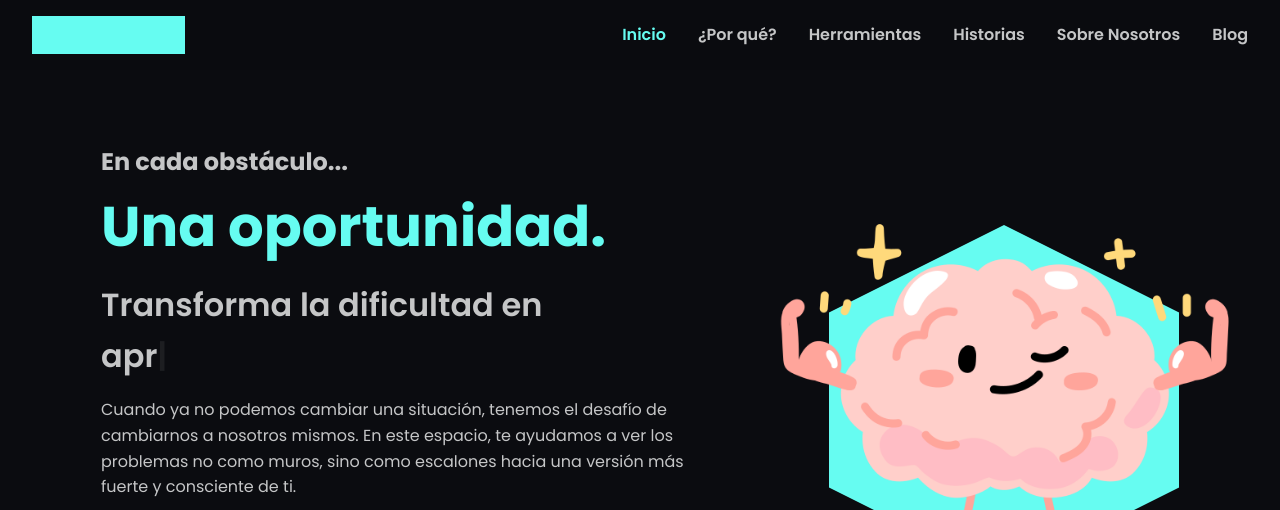
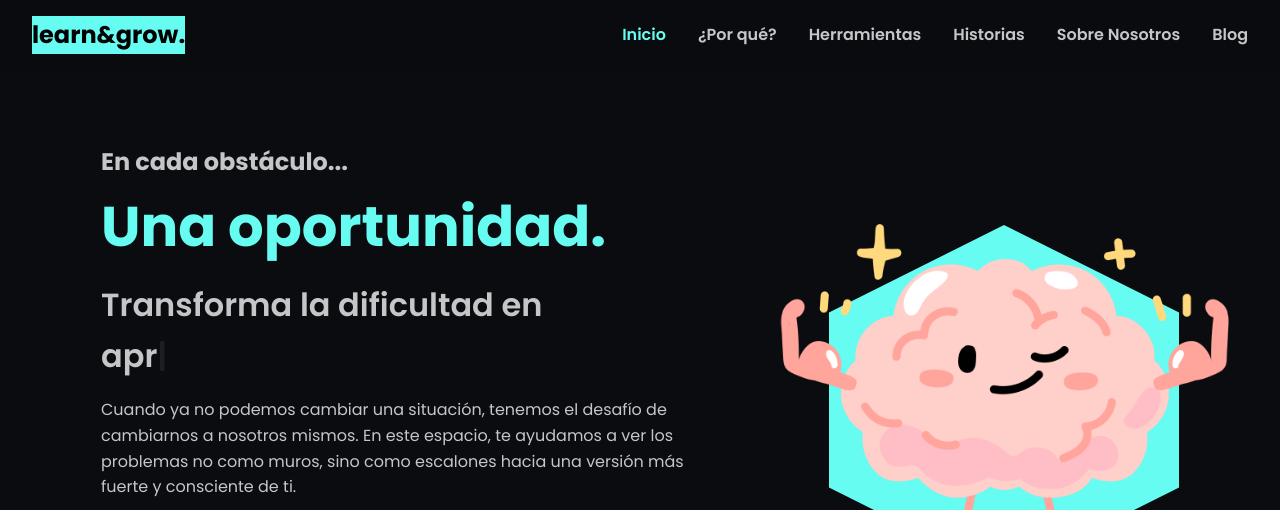
Before and after one commit to SputnikContent/Portafolio, a plain HTML site: page index.html in a window 1280 px wide. In both pictures the pointer is over the element "learn&grow.". Shown: the top 510 px of the page. Drawn offline with Linux system fonts and the light colour scheme.

Commit message:
Update style.css

```diff
--- a/css/style.css
+++ b/css/style.css
@@ -47,7 +47,7 @@ body {
 
 .logo:hover {
     background-color: var(--primary-color);
-    color: transparent;
+    color: #000000;
 }
 
 .nav-links {
@@ -102,4 +102,5 @@ body {
 
 .chat-icon:hover {
     transform: translateY(-5px) scale(1.1);
+
 }
```
